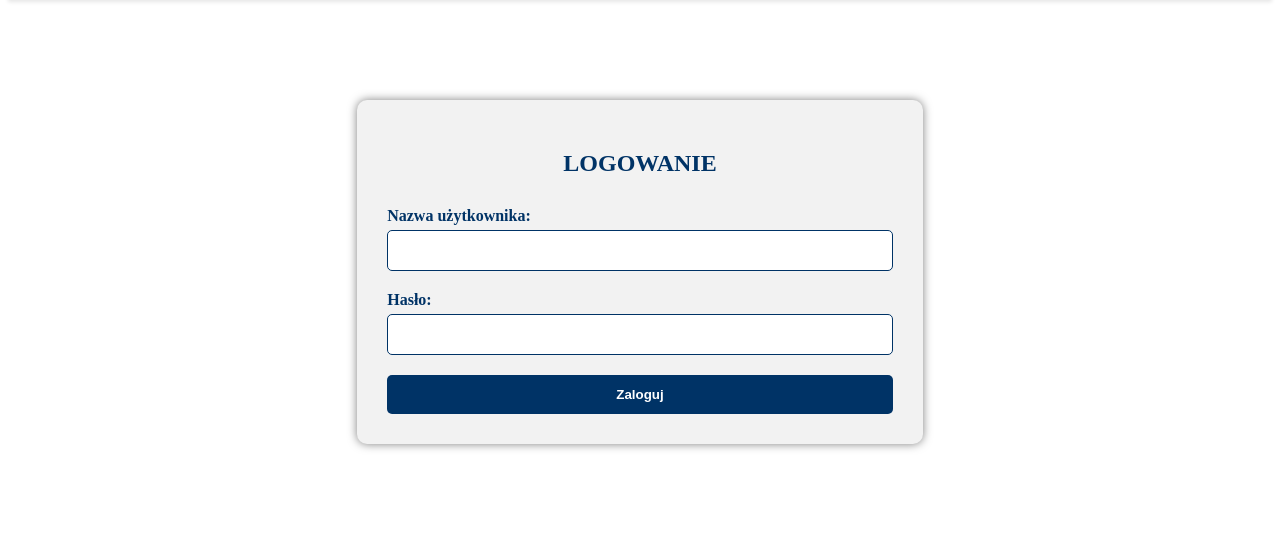
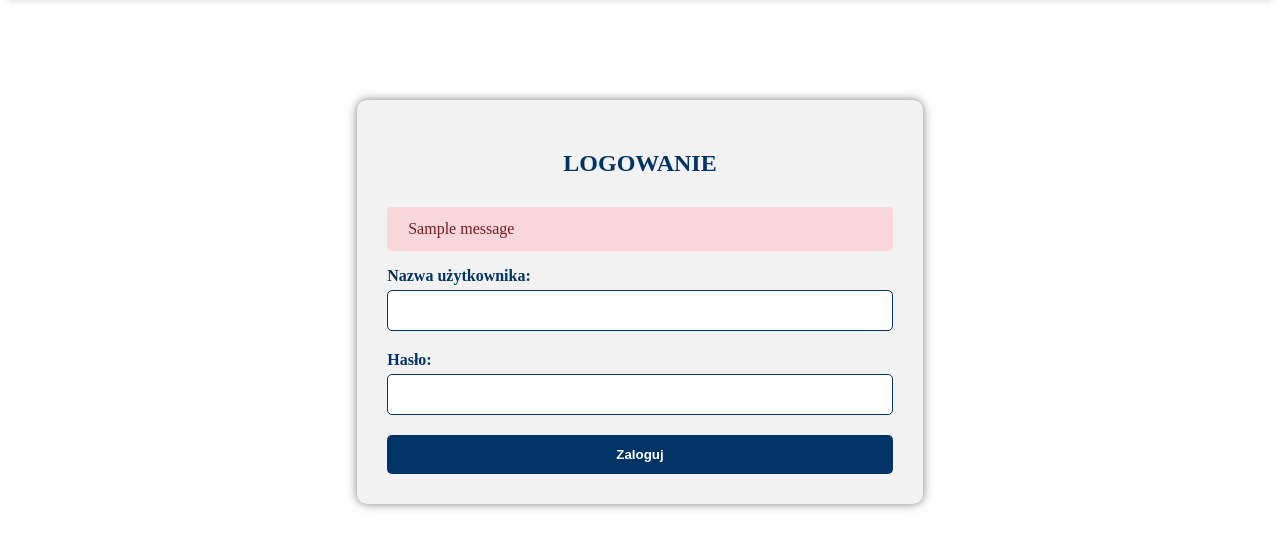
Before and after one commit to mikolajg7/Travelpl, a Django app: page /login/ in a window 1280 px wide. Shown: the part 83-632 px from the top of the page. Run offline with Django 4.2, Linux system fonts and the light colour scheme; tables that the repository leaves empty hold one stand-in row (values such as "Sample post"); one stand-in notice (Sample message) is shown; some libraries are stand-ins or nearby versions.

Commit message:
Update login.html

```diff
--- a/myapp/templates/login.html
+++ b/myapp/templates/login.html
@@ -98,6 +98,37 @@
     .navbar-custom .navbar-toggler-icon {
         background-color: #6b8e23;
     }
+    .alert-danger
+    {
+        color: #721c24;
+        background-color: #f8d7da;
+        border-color: #f5c6cb;
+        position: relative;
+        padding: .75rem 1.25rem;
+        margin-bottom: 1rem;
+        border: 1px solid transparent;
+        border-radius: .25rem;
+    }
+
+    .alert-danger a
+    {
+        color: #721c24;
+    }
+
+    .alert-danger hr
+    {
+        border-top-color: #f4cccc;
+    }
+
+    .alert-danger .alert-link
+    {
+        color: #491217;
+    }
+
+    .alert-danger .alert-heading
+    {
+        color: #491217;
+    }
 
     </style>
 </head>
@@ -117,6 +148,13 @@
     </nav>
 <div class="container">
     <h2>Logowanie</h2>
+    {% if messages %}
+    <div class="alert alert-danger" role="alert">
+        {% for message in messages %}
+        {{ message }}
+        {% endfor %}
+    </div>
+    {% endif %}
     <form method="post">
         {% csrf_token %}
         <div class="form-group">
@@ -125,7 +163,7 @@
         </div>
         <div class="form-group">
             <label for="password">Hasło:</label>
-            <input type="password" class="form-control" id="password" name="password">
+            <input type="password" class="form-control" id="passw" name="passw">
         </div>
         <button type="submit" class="btn btn-primary">Zaloguj</button>
     </form>
```
